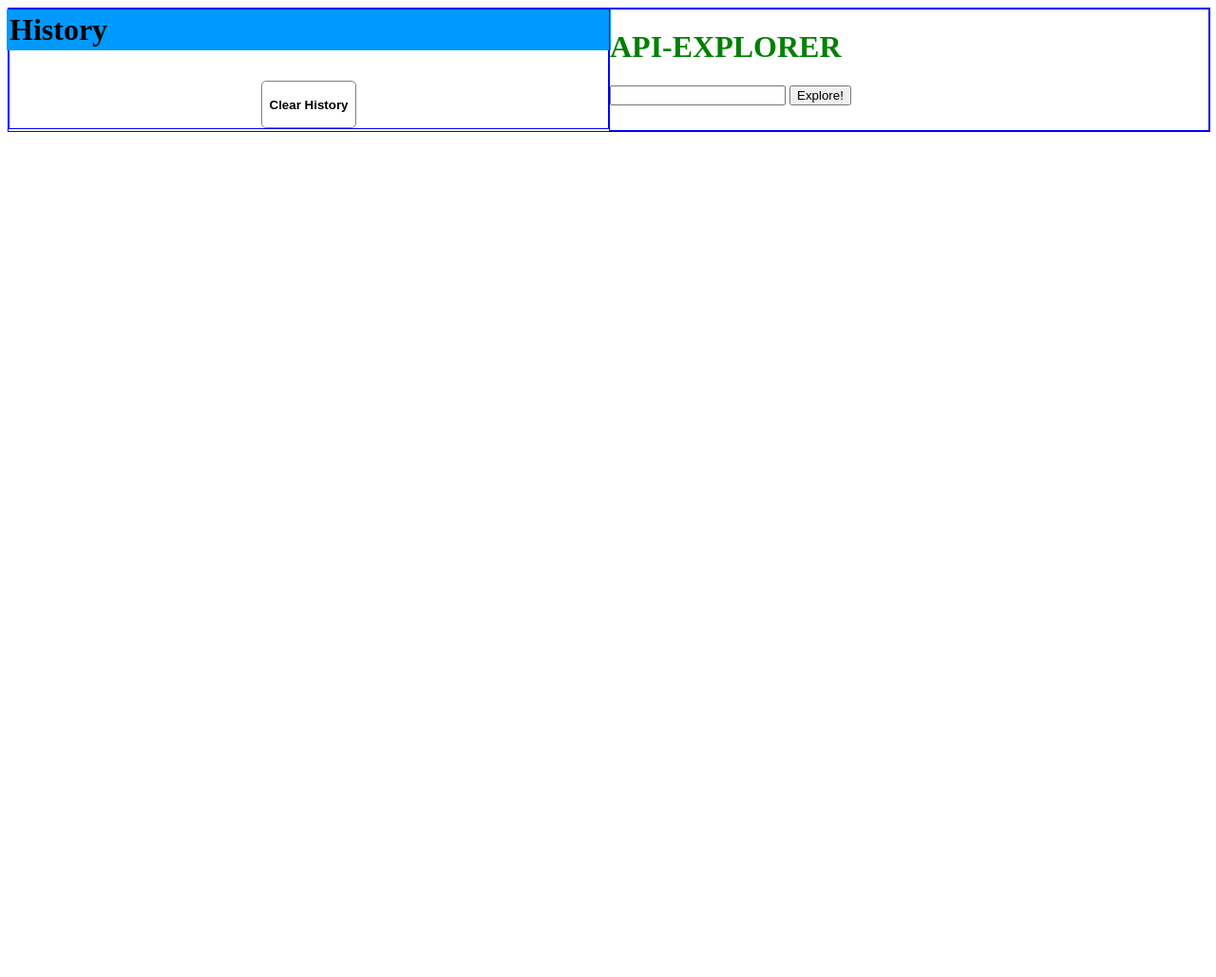
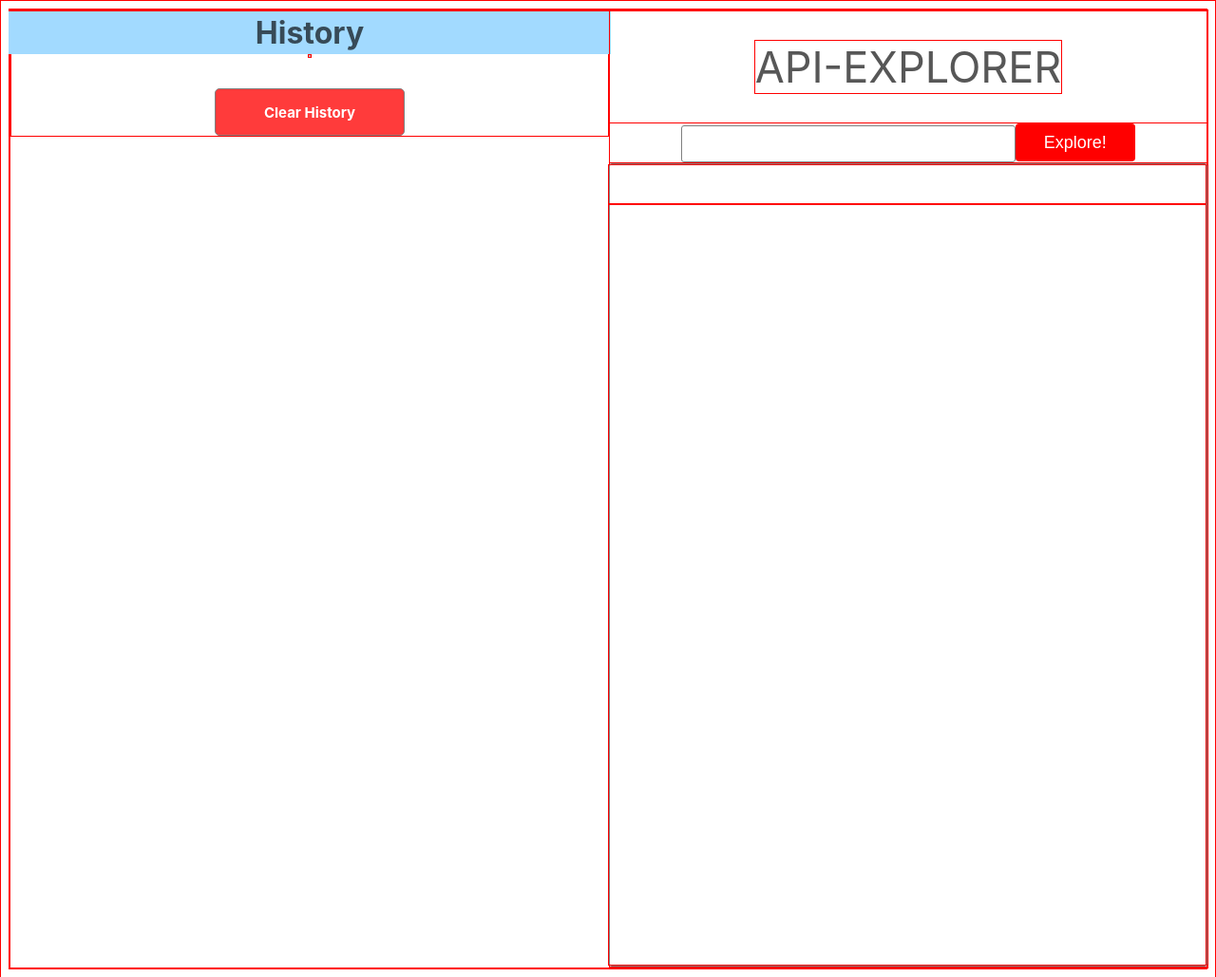
Before and after one commit to afaf98/Api-explorer, a website built with webpack: page dist/index.html in a window 1280 px wide. Shown: the whole page at 95% size. Before the commit the page ends 800 px from the top, so only its background shows below. Built offline with Linux system fonts and the light colour scheme.

Commit message:
Styling history and display api section

```diff
--- a/style.css
+++ b/style.css
@@ -6,10 +6,14 @@ body {
 .api_explorer {
   display: flex;
   flex-direction: column;
+  justify-content: center;
+  align-items: center;
+  /* text-align: center; */
   width: 50%;
   height: 100%;
-  border: 1px solid blue;
+  /* border-left: 1px solid blue; */
 }
+
 .history {
   display: flex;
   flex-direction: column;
@@ -17,14 +21,15 @@ body {
   align-items: center;
   width: 50%;
   height: 100%;
-  border: 1px solid blue;
+  /* border-right: 1px solid blue; */
 }
+
 .column {
   display: flex;
   flex-direction: row;
   width: 100%;
   height: 100%;
-  border: 1px solid blue;
+  /* border: 1px solid blue; */
 }
 
 /* SETTING STYLE HISTORY SECTION */
@@ -33,24 +38,117 @@ body {
   width: 100%;
   padding: 3px;
   border: 5px;
-  background-color: rgb(0, 153, 255);
+  background-color: rgb(162, 218, 255);
   margin: 0;
+  font-family: -apple-system, BlinkMacSystemFont, "Segoe UI", Roboto, Oxygen,
+    Ubuntu, Cantarell, "Open Sans", "Helvetica Neue", sans-serif;
   font-size: 32px;
-  color: black;
+  color: rgba(0, 0, 0, 0.657);
+  text-align: center;
 }
 
 .history_button {
   display: flex;
   justify-content: center;
   align-items: center;
-  width: 100px;
+  width: 200px;
   height: 50px;
   background-color: transparent;
   border-radius: 5px;
   border: 1px solid grey;
   font-weight: bold;
   text-align: center;
+  font-size: 15px;
   margin-top: 2rem;
+  background-color: rgb(255, 59, 59);
+  color: white;
+  font-family: -apple-system, BlinkMacSystemFont, "Segoe UI", Roboto, Oxygen,
+    Ubuntu, Cantarell, "Open Sans", "Helvetica Neue", sans-serif;
 }
 
+.each_history {
+  height: 100%;
+  font-size: 25px;
+  border: 1px solid grey;
+  border-radius: 2px;
+  text-align: center;
+  font-family: -apple-system, BlinkMacSystemFont, "Segoe UI", Roboto, Oxygen,
+    Ubuntu, Cantarell, "Open Sans", "Helvetica Neue", sans-serif;
+}
+
+.each_history button {
+  height: 4vh;
+  background-color: rgb(129, 202, 250);
+  border: 1px solid grey;
+  border-radius: 2px;
+  font-family: -apple-system, BlinkMacSystemFont, "Segoe UI", Roboto, Oxygen,
+    Ubuntu, Cantarell, "Open Sans", "Helvetica Neue", sans-serif;
+  font-size: 20px;
+}
 /* API EXPLORER STYLE SECTION */
+
+.explore_container {
+  display: flex;
+  justify-content: center;
+  align-items: baseline;
+  margin: 0;
+  width: 100%;
+}
+
+.api_explorer_title {
+  color: rgba(0, 0, 0, 0.657);
+  font-size: 45px;
+  font-family: -apple-system, BlinkMacSystemFont, "Segoe UI", Roboto, Oxygen,
+    Ubuntu, Cantarell, "Open Sans", "Helvetica Neue", sans-serif;
+  font-weight: normal;
+}
+
+.url_input {
+  border-radius: 3px;
+  border: 1px solid gray;
+  width: 27vw;
+  height: 35px;
+  margin: 0;
+}
+
+.explore_button {
+  text-align: center;
+  background-color: red;
+  color: white;
+  font-size: 18px;
+  border: 1px solid transparent;
+  border-radius: 4px;
+  height: 40px;
+  width: 20%;
+  margin: 0;
+}
+
+* {
+  border: 1px solid red;
+}
+
+.api_render_section {
+  display: flex;
+  justify-content: center;
+  align-items: flex-end;
+  flex-direction: column;
+  border: 1px solid gray;
+  border-radius: 3px;
+  width: 100%;
+}
+.response_message {
+  width: 100%;
+  height: 5vh;
+  font-size: 30px;
+  text-align: center;
+  font-weight: bold;
+  font-family: -apple-system, BlinkMacSystemFont, "Segoe UI", Roboto, Oxygen,
+    Ubuntu, Cantarell, "Open Sans", "Helvetica Neue", sans-serif;
+}
+.display_api {
+  margin: 0;
+  width: 100%;
+  height: 100vh;
+  overflow-x: scroll;
+  overflow-y: scroll;
+}
```
Also changed, not shown: dist/index.html, dist/main.js.
